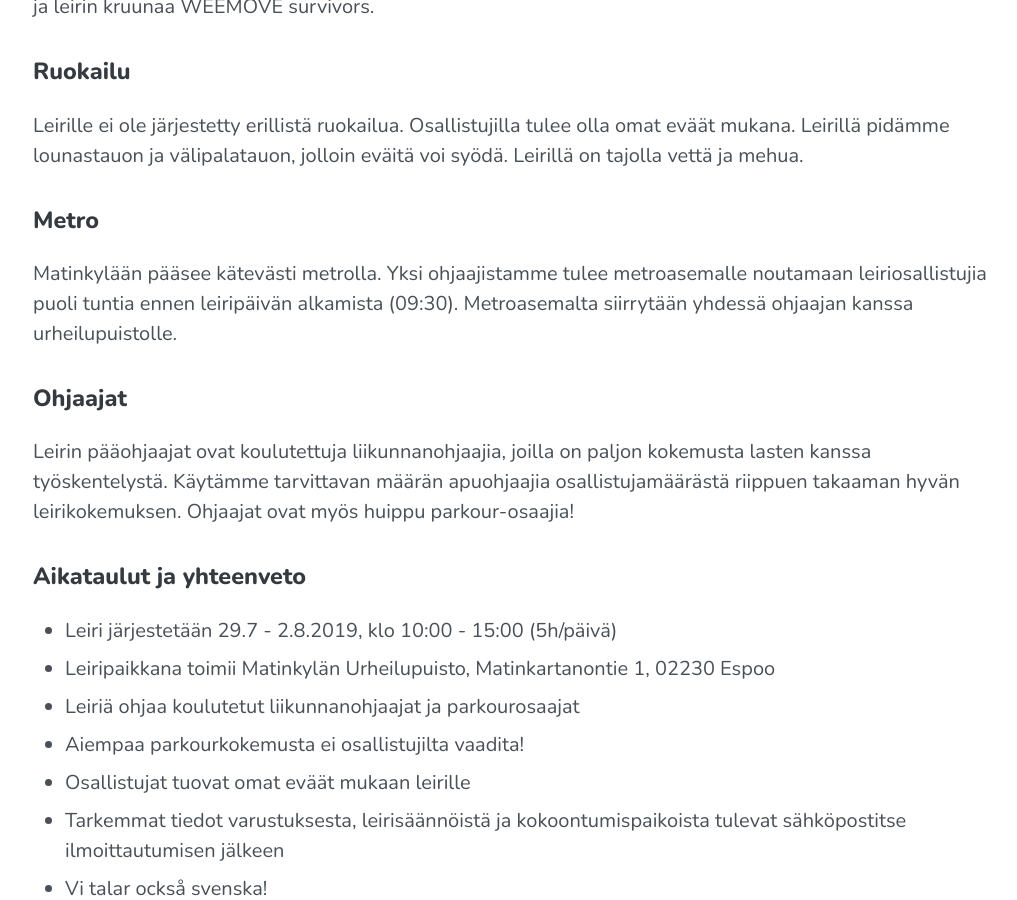
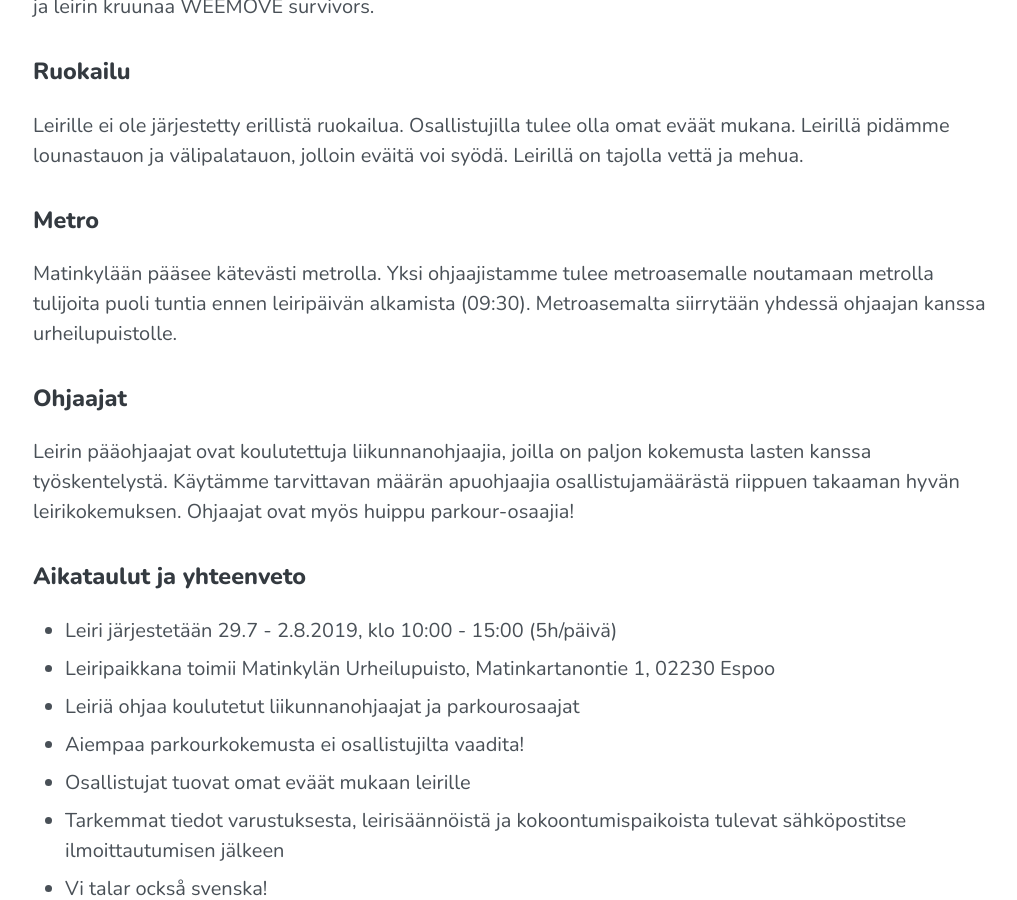
Before and after one commit to Funktum/weemove, a Jekyll site: the page built from _pages/kesäleiri.md, in a window 1280 px wide and 900 px high, scrolled down 1372 px. Shown: the whole window, without its empty margins (127-1144 px from the left). Built offline with Jekyll 4.4.1, drawn with Linux system fonts in a browser that asks for light colours; a script that is not in the unit is left out.

Commit message:
Update kesäleiri.md

```diff
--- a/_pages/kesäleiri.md
+++ b/_pages/kesäleiri.md
@@ -28,7 +28,7 @@ Leirille ei ole järjestetty erillistä ruokailua. Osallistujilla tulee olla oma
 välipalatauon, jolloin eväitä voi syödä. Leirillä on tajolla vettä ja mehua.
 
 ### Metro
-Matinkylään pääsee kätevästi metrolla. Yksi ohjaajistamme tulee metroasemalle noutamaan leiriosallistujia puoli tuntia ennen
+Matinkylään pääsee kätevästi metrolla. Yksi ohjaajistamme tulee metroasemalle noutamaan metrolla tulijoita puoli tuntia ennen
 leiripäivän alkamista (09:30). Metroasemalta siirrytään yhdessä ohjaajan kanssa urheilupuistolle.
 
 ### Ohjaajat
```
